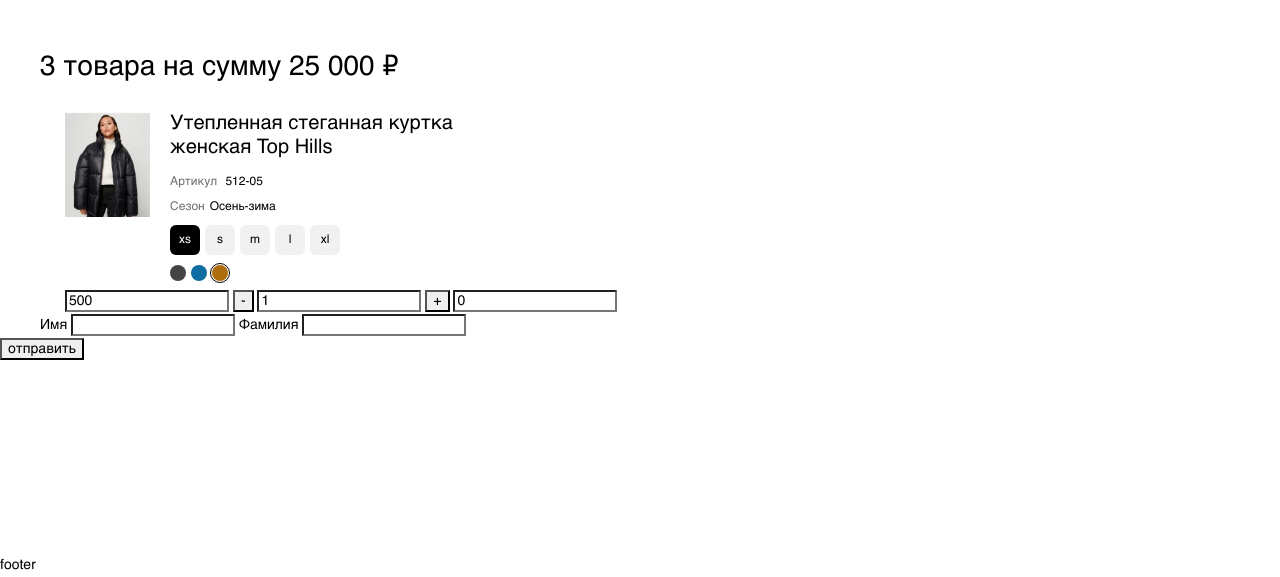
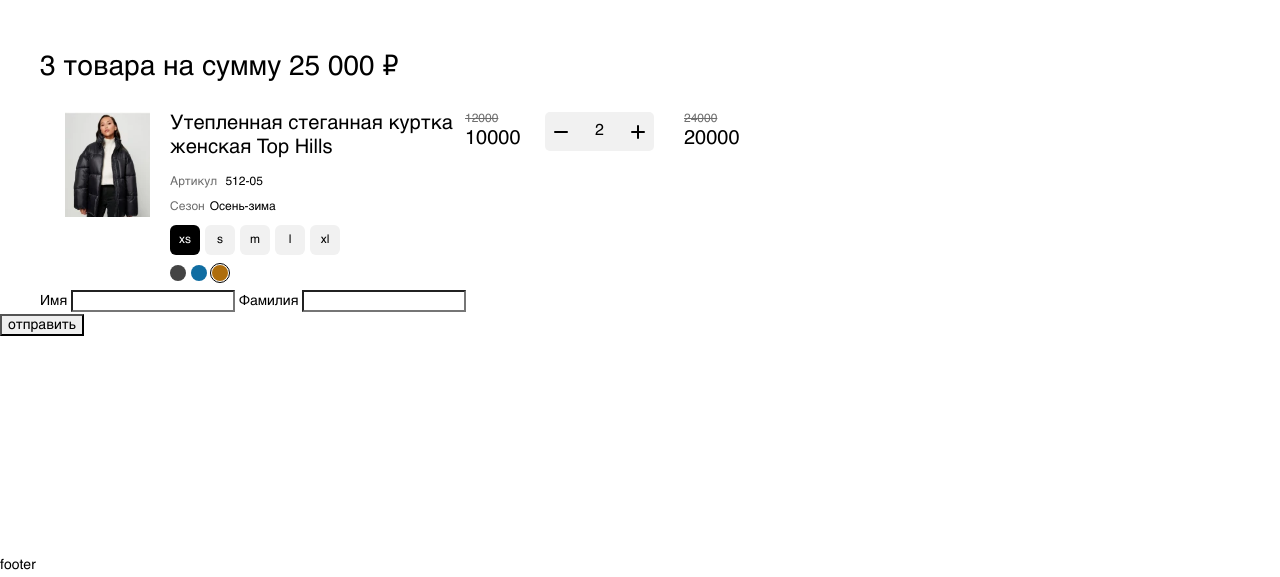
Before and after one commit to blessMe-Padre/order-testovoe-, a website built with webpack: page source/index.html in a window 1280 px wide. Shown: the part 247-824 px from the top of the page. Built offline with nearby package versions, Linux system fonts and the light colour scheme; files whose address does not match are found by name.

Commit message:
добавляет стили счетчику

```diff
--- a/source/index.html
+++ b/source/index.html
@@ -177,12 +177,21 @@
 
                 <div class="card__counter">
                   <div class="counter">
-                    <input class="before" type="text" value="500">
-
-                    <button class="counter__btn counter__btn--minus" type="button">-</button>
-                    <input class="count" type="text" value="1">
-                    <button class="counter__btn counter__btn--plus" type="button">+</button>
-                    <input class="after" type="text" value="0">
+                    <div class="counter__wrapper">
+                      <input class="counter__discount-before" type="text" value="12000" disabled>
+                      <input class="counter__before" type="text" value="10000" disabled>
+                    </div>
+                    <div class="counter__inner">
+                      <button class="counter__btn counter__btn--minus" type="button">
+                      </button>
+                      <input class="counter__count" type="text" name="quantity" value="2" size="5" disabled>
+                      <button class="counter__btn counter__btn--plus" type="button">
+                      </button>
+                    </div>
+                    <div class="counter__wrapper">
+                      <input class="counter__discount-after" type="text" value="24000" disabled>
+                      <input class="counter__after" type="text" name="total" value="20000" disabled>
+                    </div>
 
                   </div>
                 </div>
--- a/source/js/modules/counter.js
+++ b/source/js/modules/counter.js
@@ -8,9 +8,11 @@ const initCounter = () => {
 
         if (target.closest('.counter__btn')) {
           // получает значение input
-          let value = parseInt(target.closest('.counter').querySelector('.count').value, 10);
+          let value = parseInt(target.closest('.counter').querySelector('.counter__count').value, 10);
 
-          let price = target.closest('.counter').querySelector('.before').value;
+          let discount = target.closest('.counter').querySelector('.counter__discount-before').value;
+
+          let price = target.closest('.counter').querySelector('.counter__before').value;
 
           if (target.classList.contains('counter__btn--plus')) {
             value++;
@@ -24,8 +26,10 @@ const initCounter = () => {
             target.closest('.counter').querySelector('.counter__btn--minus').removeAttribute('disabled', 'disabled');
           }
 
-          let count = target.closest('.counter').querySelector('.count').value = value;
-          target.closest('.counter').querySelector('.after').value = count * price;
+          let count = target.closest('.counter').querySelector('.counter__count').value = value;
+
+          target.closest('.counter').querySelector('.counter__after').value = count * price;
+          target.closest('.counter').querySelector('.counter__discount-after').value = count * discount;
         }
       });
     });
--- a/source/sass/blocks/card.scss
+++ b/source/sass/blocks/card.scss
@@ -1,5 +1,6 @@
 .card {
   padding: 0 25px;
+  display: flex;
 }
 
 .card__item {
--- a/source/sass/blocks/counter.scss
+++ b/source/sass/blocks/counter.scss
@@ -0,0 +1,57 @@
+.counter {
+  display: flex;
+
+  input {
+    display: block;
+    border: none;
+    background-color: transparent;
+    padding: 0;
+    max-width: 80px;
+  }
+}
+
+.counter__inner {
+  display: flex;
+  align-items: center;
+  background: $color-glacier-1;
+  border-radius: 5px;
+  margin-right: 30px;
+}
+
+.counter__discount-before,
+.counter__discount-after {
+  font-size: 12px;
+  line-height: 15px;
+  text-decoration: line-through;
+  color: $color-quartz;
+}
+
+.counter__before,
+.counter__after {
+  font-size: 20px;
+  line-height: 24px;
+  color: $color-default-black;
+}
+
+.counter__count {
+  text-align: center;
+  font-size: 16px;
+  line-height: 21px;
+  color: $color-default-black;
+}
+
+.counter__btn {
+  width: 32px;
+  height: 32px;
+  border: none;
+  background-color: transparent;
+  cursor: pointer;
+
+  &--minus {
+    background: url('../../img/svg/icon-minus.svg');
+  }
+
+  &--plus {
+    background: url('../../img/svg/icon-plus.svg');
+  }
+}
```
Also changed, not shown: build/css/style.css, build/css/style.min.css, build/img/sprite/icon-minus.svg (added), build/img/sprite/icon-plus.svg (added), build/img/svg/icon-minus.svg (added), build/img/svg/icon-plus.svg (added), build/index.html, build/js/main.min.js, source/img/svg/icon-minus.svg (added), source/img/svg/icon-plus.svg (added), 2 other files.
